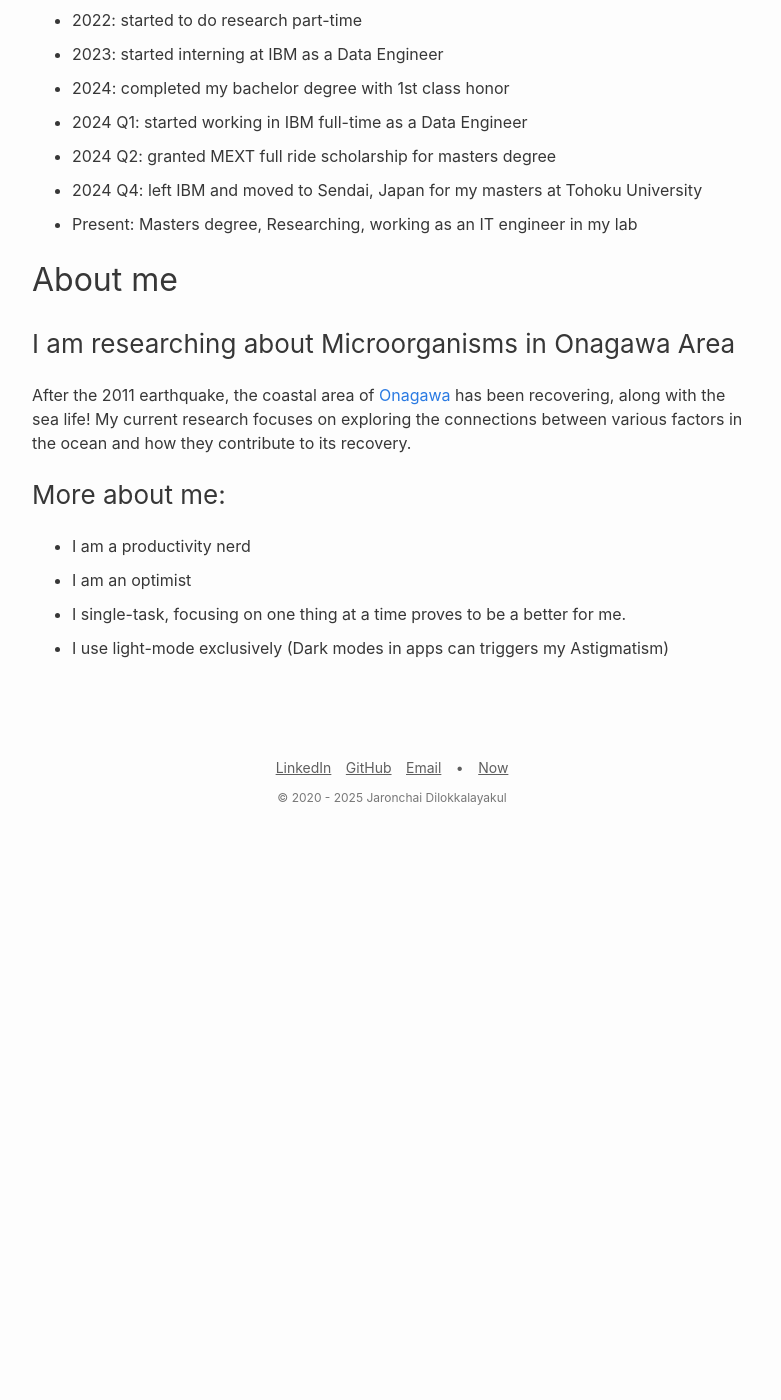
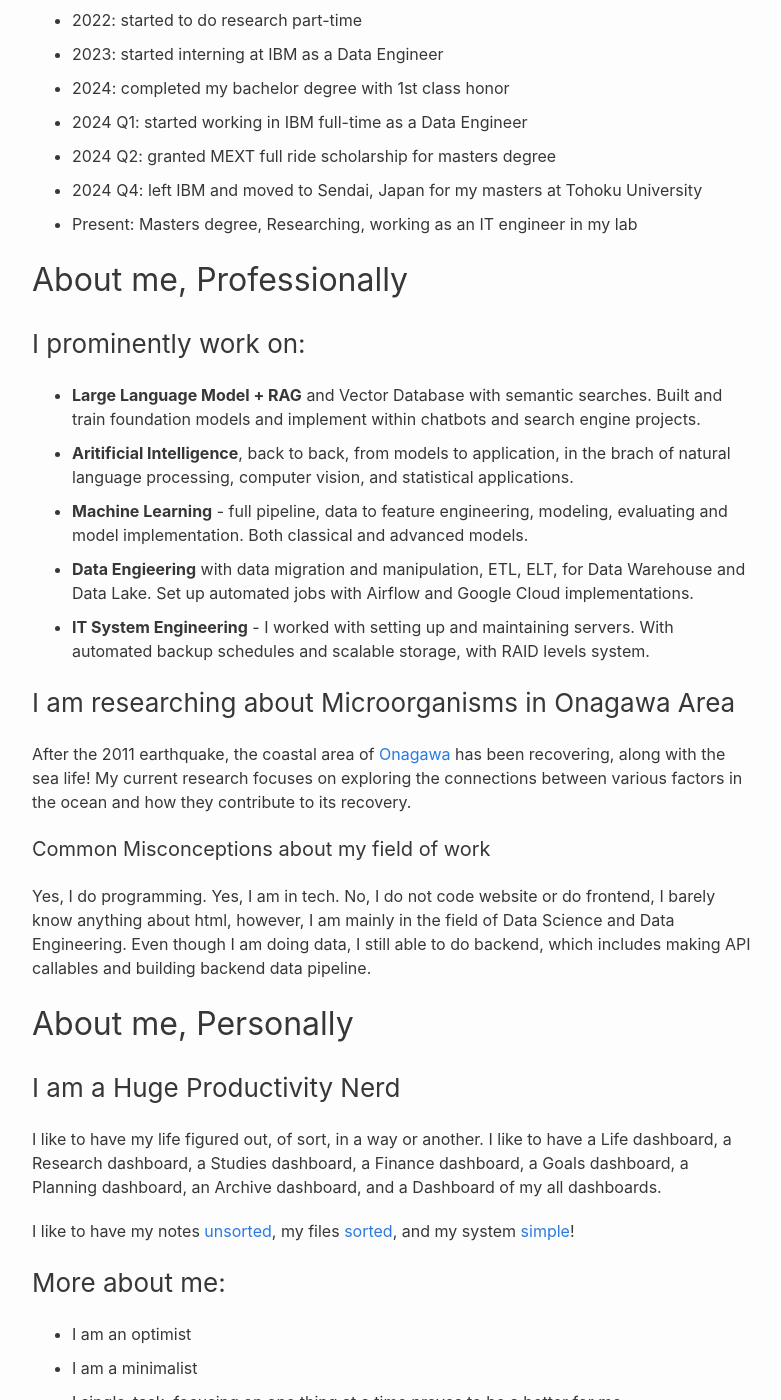
Before and after one commit to jarondlk/jaronchai-blog, a Jekyll site: the page built from pages/about.markdown, in a window 1280 px wide and 1400 px high, scrolled down 563 px. Shown: the whole window, without its empty margins (248-1029 px from the left). Built offline with Jekyll 4.4.1, drawn with Linux system fonts in a browser that asks for light colours; before the commit the page ends 1385 px from its top, so only the background shows below that; some of the changed text lies outside the part shown.

Commit message:
Update about

```diff
--- a/_config.yml
+++ b/_config.yml
@@ -21,8 +21,7 @@
 title: Jaronchai
 email: jaron.dilok@gmail.com
 description: >- # this means to ignore newlines until "baseurl:"
-  I am a engineering student currently studying, solving problems and learning
-  the world. I use this blog to share my experiences during my journey.
+  I am a Data Engineer and a researcher at Tohoku University.
 baseurl: "" # the subpath of your site, e.g. /blog
 url: "https://jaronchai.com" # the base hostname & protocol for your site, e.g. http://example.com
 # twitter_username: jekyllrb
--- a/index.markdown
+++ b/index.markdown
@@ -5,7 +5,8 @@
 
 ## Jaronchai Dilokkalayakul
 
-Me in 10 seconds:\
+## Me in 10 seconds
+
 I’ve been an [engineer](https://ibm.com), a [researcher](https://www.is.tohoku.ac.jp/en/), and a musician.\
 I’m a coffee drinker, avid reader, explorer, and I love a being a [dog on the internet](https://alfyn.page) sometimes.\
 [Bangkok](https://maps.app.goo.gl/Rrm5AFaLUZ42k3GG6) native, I now live in [Sendai, Japan](https://maps.app.goo.gl/HHWvrCXHT9ouUT4T9).
@@ -32,7 +33,7 @@
 
 ## Contact me
 
-See [my "contact" page](/contact) or [send me an email!](mailto:jaron.dilok@gmail.com)
+See [my "contact" page](/contact) or [send me an email!](mailto:jaron.dilok@gmail.com) I check my email often.
 
 &nbsp;
 
--- a/pages/about.markdown
+++ b/pages/about.markdown
@@ -23,15 +23,50 @@
 - 2024 Q4: left IBM and moved to Sendai, Japan for my masters at Tohoku University
 - Present: Masters degree, Researching, working as an IT engineer in my lab
 
-## About me
+## About me, Professionally
+
+### I prominently work on:
+
+- **Large Language Model + RAG** and Vector Database with semantic searches. Built and train foundation models and implement within chatbots and search engine projects.
+- **Aritificial Intelligence**, back to back, from models to application, in the brach of natural language processing, computer vision, and statistical applications.
+- **Machine Learning** - full pipeline, data to feature engineering, modeling, evaluating and model implementation. Both classical and advanced models.
+- **Data Engieering** with data migration and manipulation, ETL, ELT, for Data Warehouse and Data Lake. Set up automated jobs with Airflow and Google Cloud implementations.
+- **IT System Engineering** - I worked with setting up and maintaining servers. With automated backup schedules and scalable storage, with RAID levels system.
 
 ### I am researching about Microorganisms in Onagawa Area
 
 After the 2011 earthquake, the coastal area of [Onagawa](https://en.wikipedia.org/wiki/Onagawa,_Miyagi) has been recovering, along with the sea life! My current research focuses on exploring the connections between various factors in the ocean and how they contribute to its recovery.
 
+#### Common Misconceptions about my field of work
+
+Yes, I do programming. Yes, I am in tech. No, I do not code website or do frontend, I barely know anything about html, however, I am mainly in the field of Data Science and Data Engineering. Even though I am doing data, I still able to do backend, which includes making API callables and building backend data pipeline.
+
+## About me, Personally
+
+### I am a Huge Productivity Nerd
+
+I like to have my life figured out, of sort, in a way or another. I like to have a Life dashboard, a Research dashboard, a Studies dashboard, a Finance dashboard, a Goals dashboard, a Planning dashboard, an Archive dashboard, and a Dashboard of my all dashboards.
+
+I like to have my notes [unsorted](https://en.wikipedia.org/wiki/Zettelkasten), my files [sorted](https://fortelabs.com/blog/para/), and my system [simple](https://en.wikipedia.org/wiki/Getting_Things_Done)!
+
 ### More about me:
 
-* I am a productivity nerd
-* I am an optimist
-* I single-task, focusing on one thing at a time proves to be a better for me.
-* I use light-mode exclusively (Dark modes in apps can triggers my Astigmatism)
+- I am an optimist
+- I am a minimalist
+- I single-task, focusing on one thing at a time proves to be a better for me.
+- I am a Spontaneous Person - Even though I like to have plans on my fancy dashboard, I also like to be randomly called on a Saturday morning to go on a road trip to another city.
+- I use light-mode exclusively, OS, editors, note takings, Dark modes in apps can triggers my Astigmatism.
+
+## FAQs
+
+### How are you doing today?
+
+Pretty amazing actually — thanks so much for asking! I hope you’re having an amazing day as well!
+
+### Can we collaborate on a project?
+
+Please [send over your details](mailto:jaron.dilok@gmail.com), and we can discuss the next step!
+
+### Do you want to go grab some coffee?
+
+Absolutely! When we both get the chance to, please do [let me know!](/contact)
```
Also changed, not shown: other parts of pages/about.markdown (+1 -1 lines).
